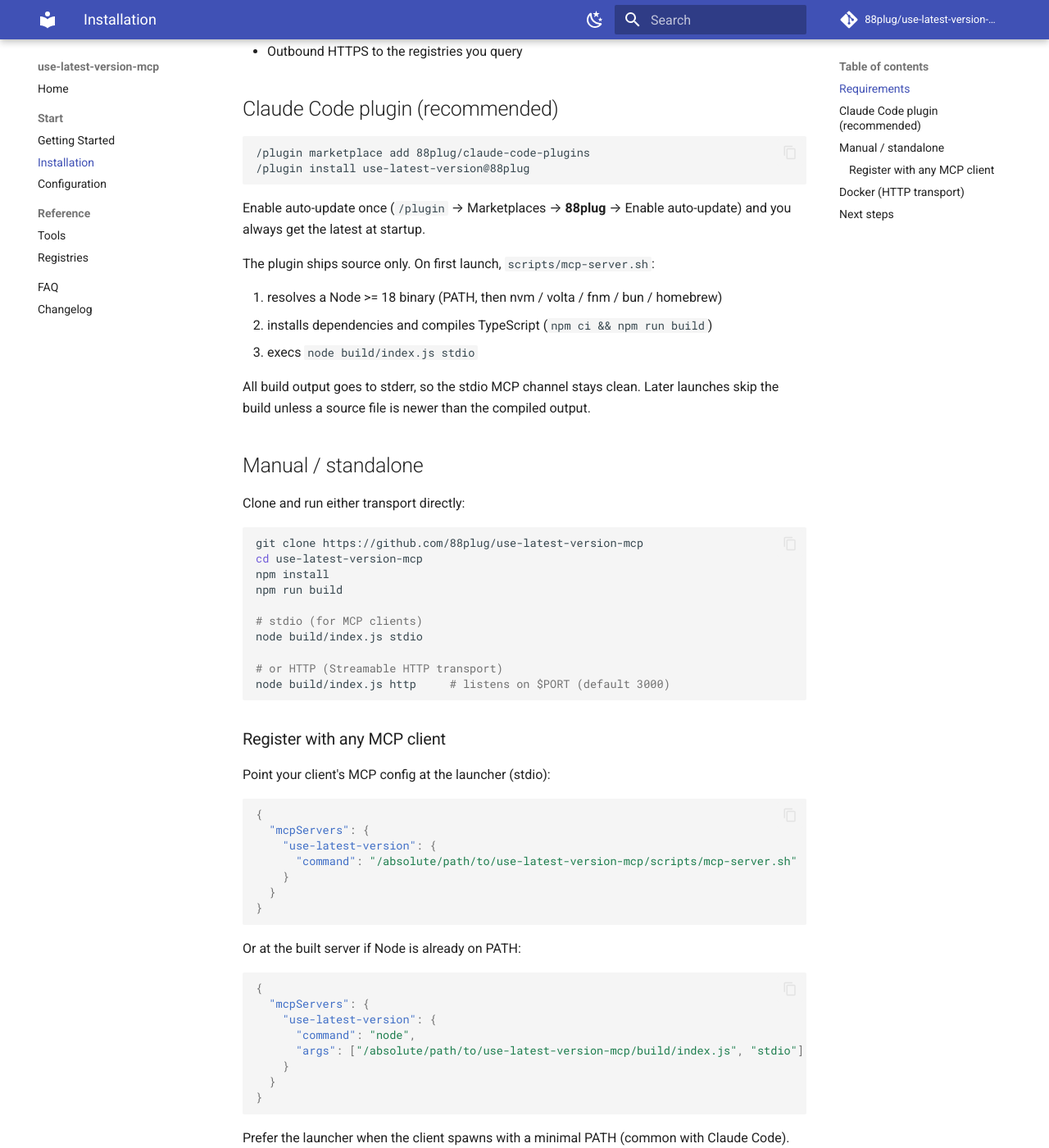
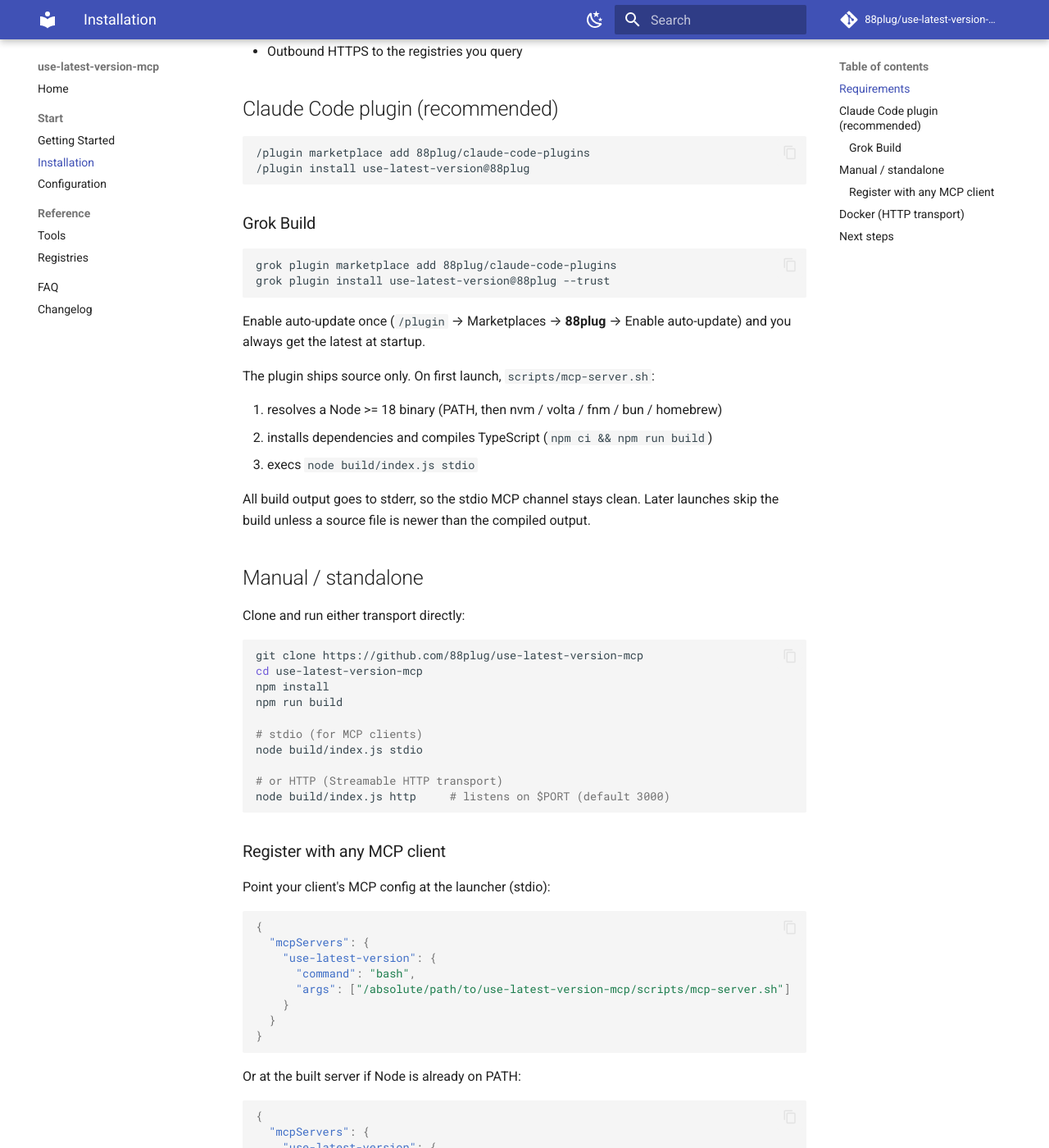
Before and after one commit to 88plug/use-latest-version-mcp, an MkDocs documentation site: the page built from docs/installation.md, in a window 1280 px wide and 1400 px high, scrolled down 240 px. Shown: the whole window at 82% size. Built offline with MkDocs 1.6.1 and Material for MkDocs 9.7.7, drawn with Linux system fonts in a browser that asks for light colours; comment, search, counter and statistics services are not loaded.

Commit message:
fix(compliance): keywords, bash MCP launch, dual install docs
- Add claude-skills to plugin/package keywords (exactly 20; drop npm-only slot)
- Launch MCP with bash + scripts/mcp-server.sh args (fleet PATH-safe form)
- Fix docs/index relative MkDocs links; Grok install on installation.md
- Harden smoke: bare-command ban, hub name use-latest-version@88plug, keyword trio

````diff
--- a/docs/installation.md
+++ b/docs/installation.md
@@ -11,6 +11,13 @@
 ```sh
 /plugin marketplace add 88plug/claude-code-plugins
 /plugin install use-latest-version@88plug
+```
+
+### Grok Build
+
+```text
+grok plugin marketplace add 88plug/claude-code-plugins
+grok plugin install use-latest-version@88plug --trust
 ```
 
 Enable auto-update once (`/plugin` → Marketplaces → **88plug** → Enable
@@ -50,7 +57,8 @@
 {
   "mcpServers": {
     "use-latest-version": {
-      "command": "/absolute/path/to/use-latest-version-mcp/scripts/mcp-server.sh"
+      "command": "bash",
+      "args": ["/absolute/path/to/use-latest-version-mcp/scripts/mcp-server.sh"]
     }
   }
 }
--- a/package.json
+++ b/package.json
@@ -26,12 +26,12 @@
     "automation",
     "cli",
     "claude-code-plugin",
+    "claude-skills",
     "mcp",
     "mcp-server",
     "model-context-protocol",
     "package-versions",
     "dependencies",
-    "npm",
     "registries",
     "outdated",
     "semver"
````
Also changed, not shown: CHANGELOG.md (+8 -0 lines), docs/index.md (+11 -11 lines), 2 other files.
